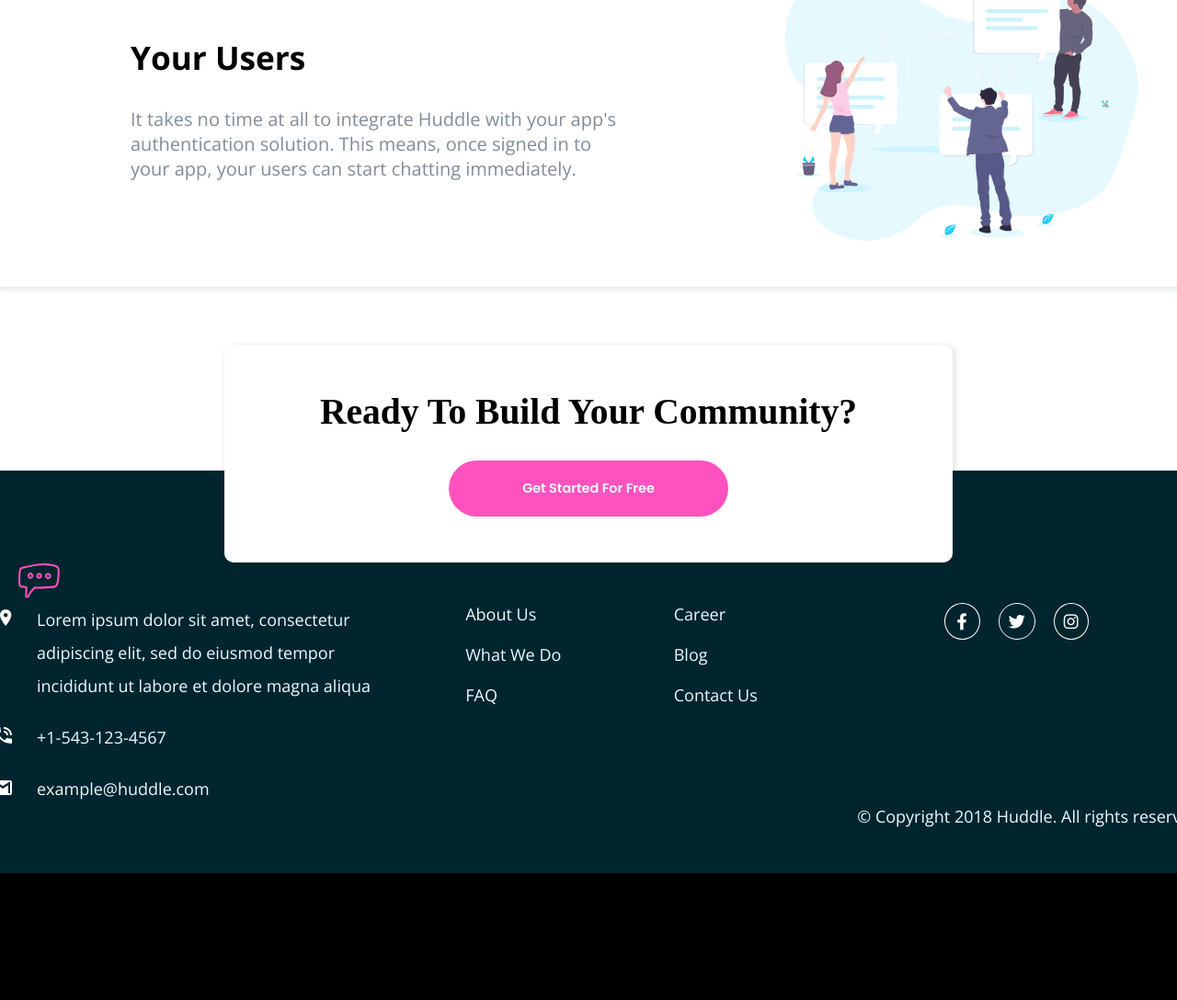
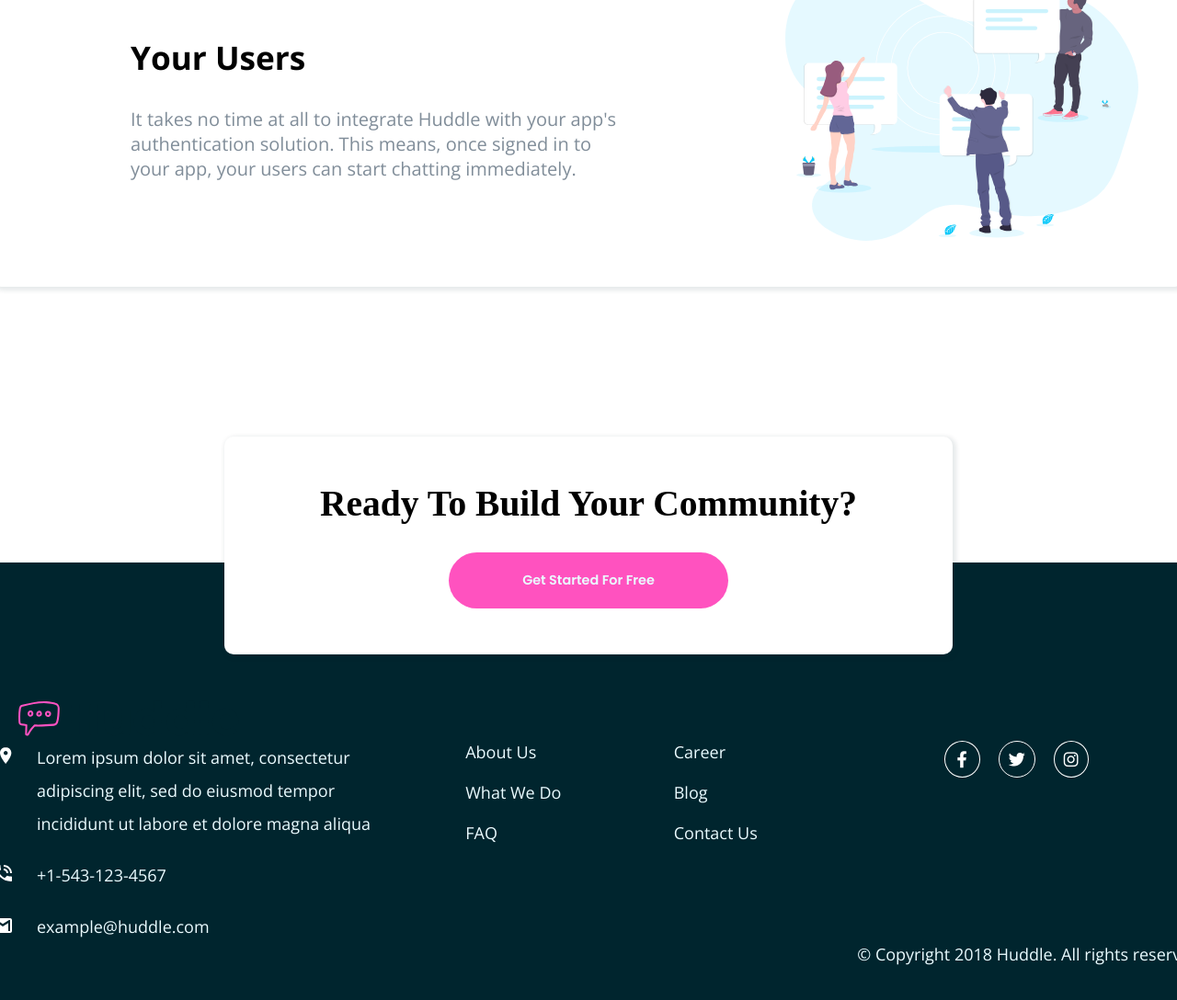
Before and after one commit to Mezizto/huddle-landing-alternating, a plain HTML site: page index.html in a window 1280 px wide. Shown: the part 1834-2922 px from the top of the page at 92% size. Before the commit the page ends 2784 px from the top, so only its background shows below. Drawn offline with nearby package versions, Linux system fonts and the light colour scheme.

Commit message:
Add files via upload

```diff
--- a/style.css
+++ b/style.css
@@ -123,7 +123,7 @@ main {
     align-items: center;
     gap: 50px;
     background-color: white;
-    padding-bottom: 200px;
+    padding-bottom: 300px;
     position: relative;
     padding-top: 150px;
 }
@@ -277,7 +277,7 @@ footer {
     flex-direction: column;
     color: var(--Very-Pale-Cyan);
     font-family: Open Sans;
-    padding: 100px 50px 50px 100px;
+    padding: 150px 50px 50px 100px;
 }
 
 .footer-logo {
```
